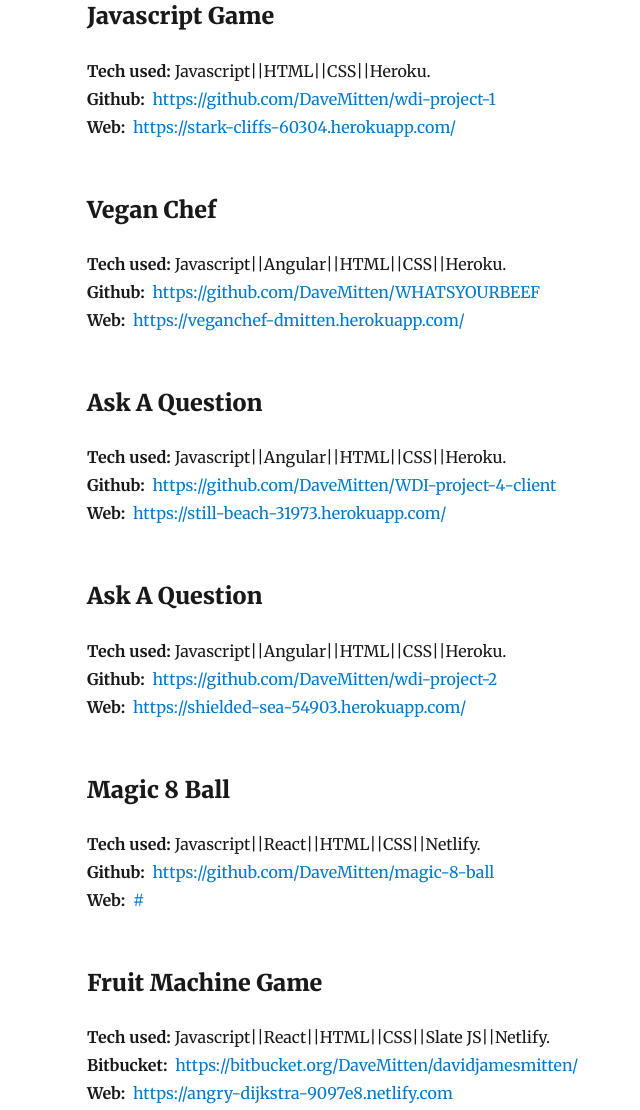
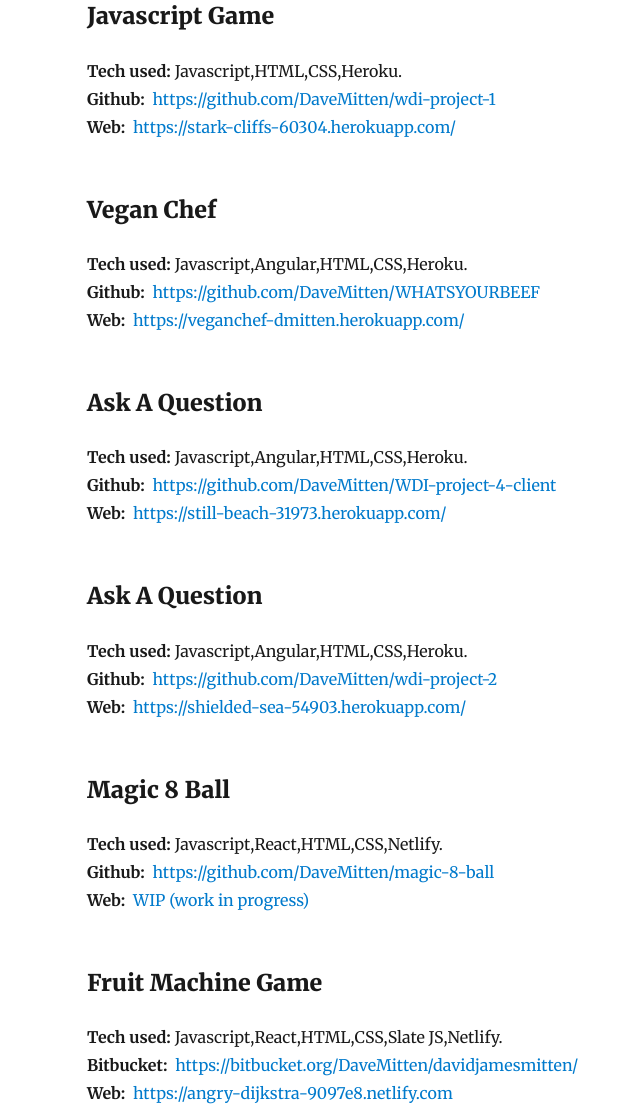
Before and after one commit to DaveMitten/dave-blog-site-NO-cms, a Gatsby site: page / in a window 1280 px wide. Shown: the part 1495-2605 px from the top of the page, without its empty margins (253-893 px from the left). Built offline with nearby package versions, Linux system fonts and the light colour scheme; Gatsby itself is replaced by a stand-in of ours; some packages are replaced by stand-ins of ours.

Commit message:
stuff, no idea, WIP

```diff
--- a/src/components/Projects.js
+++ b/src/components/Projects.js
@@ -66,7 +66,7 @@
         description: 'the stuff i did',
         links: {
           github: 'https://github.com/DaveMitten/magic-8-ball',
-          web: '#',
+          web: 'WIP (work in progress)',
         },
       },
 
@@ -102,7 +102,7 @@
                     if (arr.length - 1 === i) {
                       return <div key={i}>{tech}.</div>
                     } else {
-                      return <div key={i}>{tech}||</div>
+                      return <div key={i}>{`${tech}, `}</div>
                     }
                   })}
                 </div>
```
